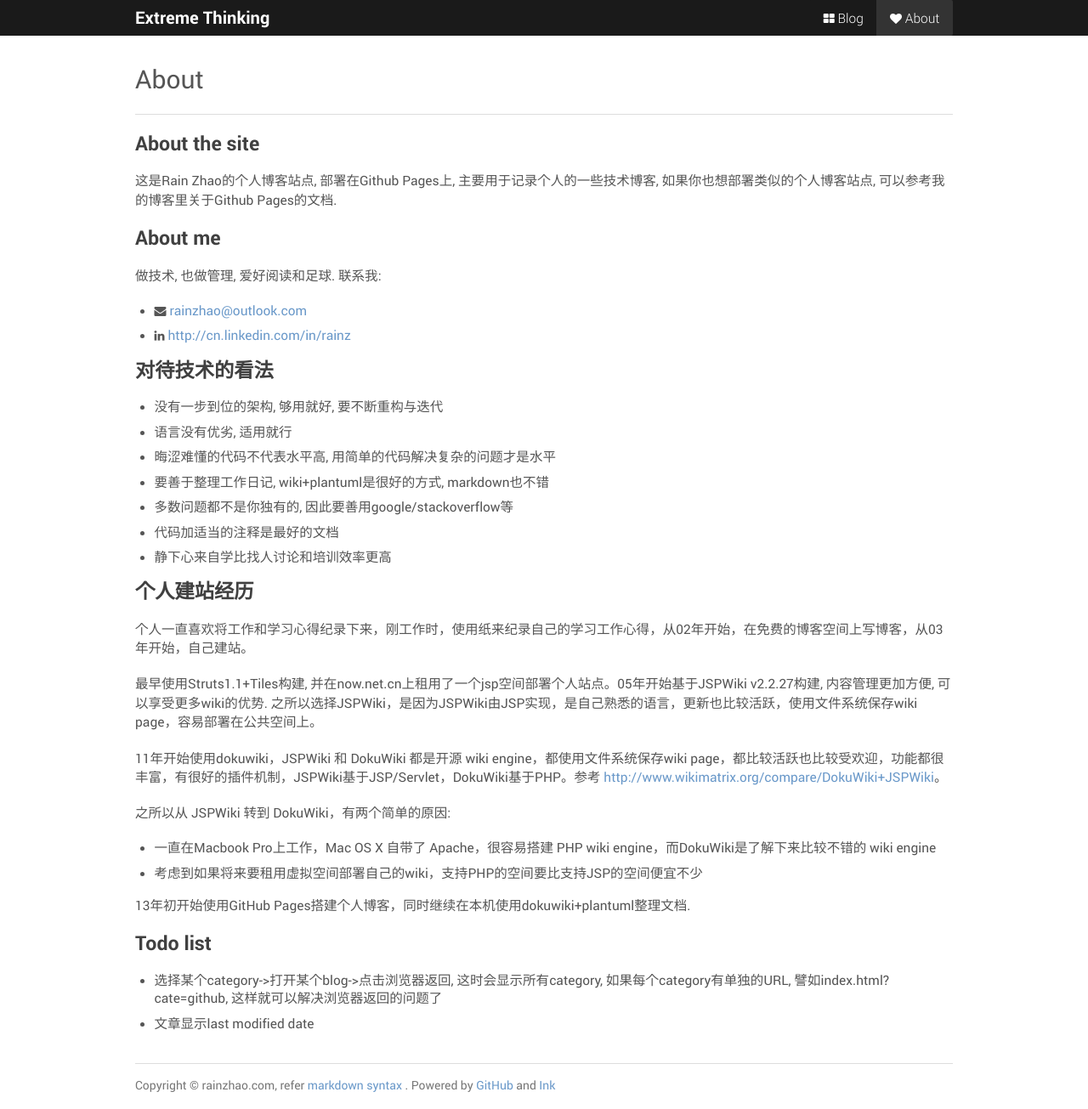
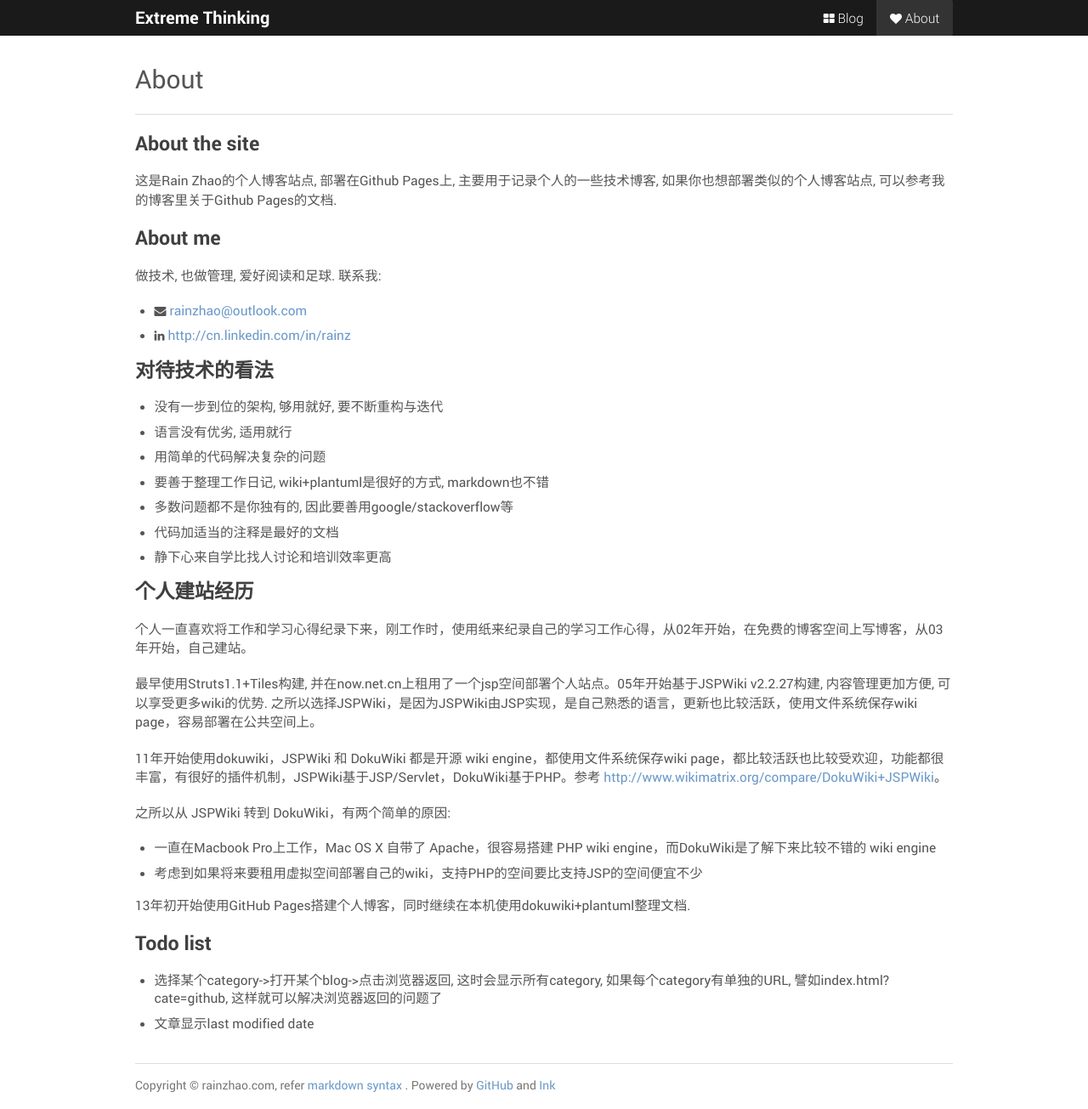
Before and after one commit to rainzhaojy/rainzhaojy.github.io, a Jekyll site: the page built from about.md, in a window 1280 px wide and 1305 px high. Shown: the whole window at 85% size. Built offline with Jekyll 4.4.1, drawn with Linux system fonts in a browser that asks for light colours; nearby versions of some CDN libraries; library files that are not in the unit come from our copies; Markdown is read by kramdown in place of the engine named in the settings; comment, search, counter and statistics services are not loaded.

Commit message:
update blog

```diff
--- a/about.md
+++ b/about.md
@@ -19,7 +19,7 @@ whereami: about
 
 * 没有一步到位的架构, 够用就好, 要不断重构与迭代
 * 语言没有优劣, 适用就行
-* 晦涩难懂的代码不代表水平高, 用简单的代码解决复杂的问题才是水平
+* 用简单的代码解决复杂的问题
 * 要善于整理工作日记, wiki+plantuml是很好的方式, markdown也不错
 * 多数问题都不是你独有的, 因此要善用google/stackoverflow等
 * 代码加适当的注释是最好的文档
```
